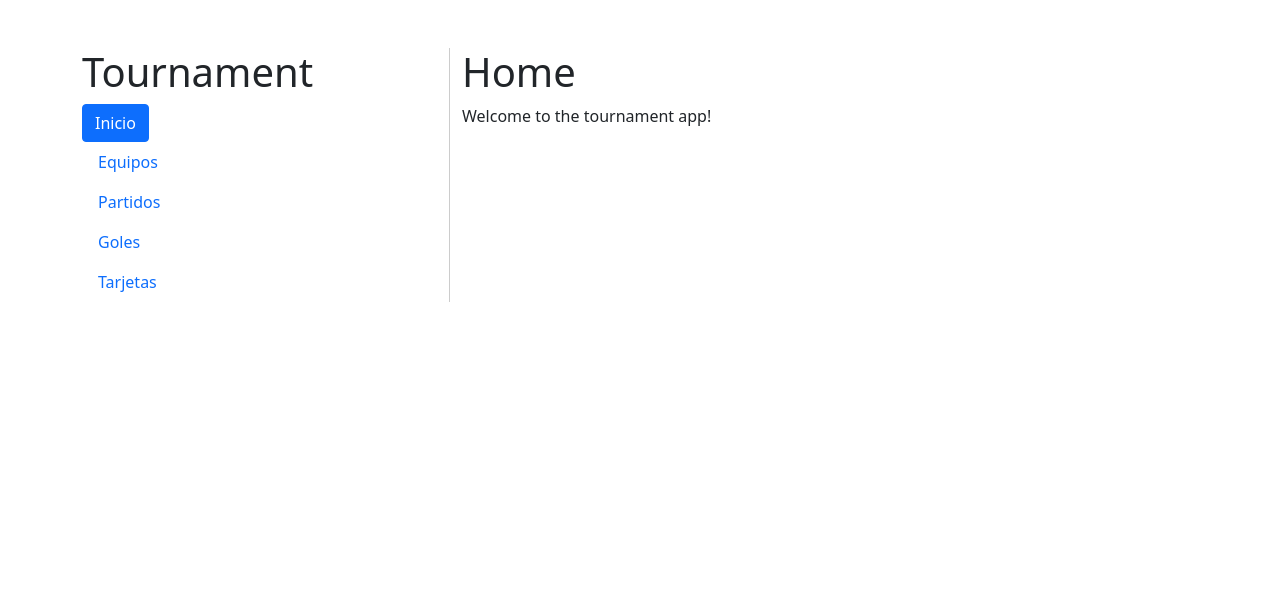
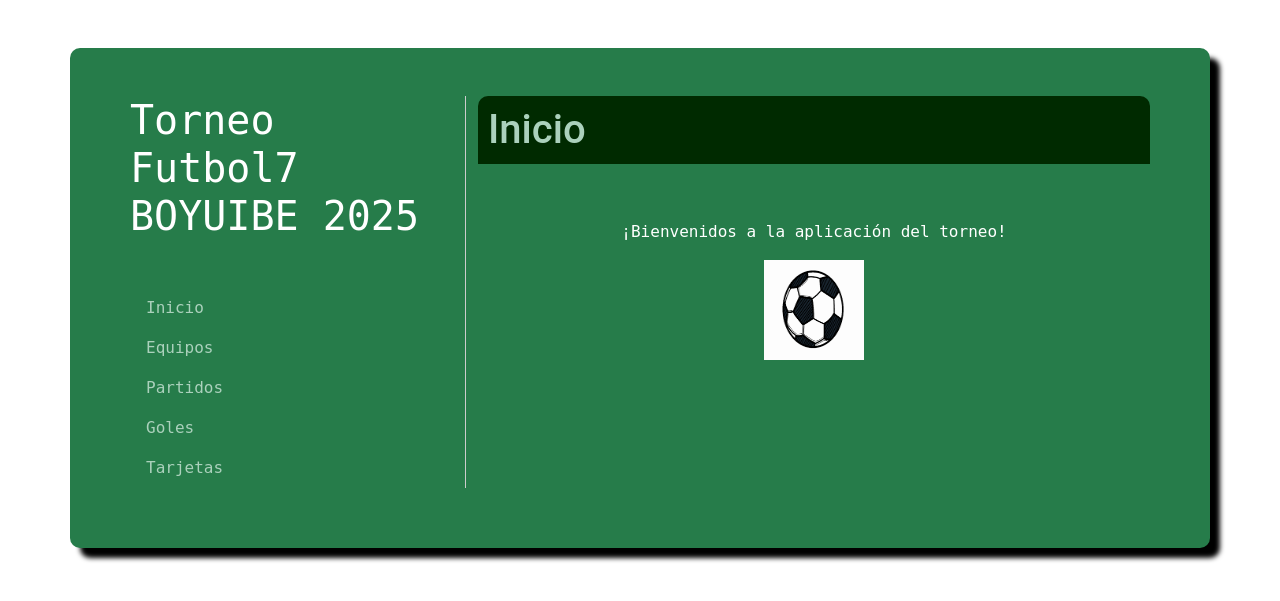
Before and after one commit to wfarelt/CAMPEONATO, a Django app: page / in a window 1280 px wide. Shown: the top 601 px of the page. Run offline with Django 5.2, Linux system fonts and the light colour scheme.

Commit message:
add style css

```diff
--- a/config/urls.py
+++ b/config/urls.py
@@ -16,9 +16,13 @@ Including another URLconf
 """
 from django.contrib import admin
 from django.urls import path, include
+from django.conf import settings
+from django.conf.urls.static import static
 
 urlpatterns = [
     path('admin/', admin.site.urls),
     # Include tournament app urls
     path('', include('tournament.urls')),
 ]
+if settings.DEBUG:
+    urlpatterns += static(settings.MEDIA_URL, document_root=settings.MEDIA_ROOT)
--- /dev/null
+++ b/static/tournament/css/style.css
@@ -0,0 +1,28 @@
+.bloque {
+    background-color: #267c4a;
+    font-family: monospace;
+    color: white;
+    border-radius: 10px;
+    box-shadow: 10px 10px 5px #000000;
+    height: 500px;
+}
+
+.titulo {
+    background-color: #002a00;
+    color: #abd1bc;
+    font-family: 'Roboto', sans-serif;
+    border-radius: 10px 10px 0px 0px;
+    padding: 10px;
+}
+
+.nav-link {
+    color: #abd1bc;
+}
+
+.nav-link:hover {
+    color: #002a00;
+}
+
+li a {
+    color: #abd1bc;
+}
--- a/tournament/templates/tournament/base.html
+++ b/tournament/templates/tournament/base.html
@@ -2,19 +2,22 @@
 <html lang="en">
 <head>
     <meta charset="UTF-8">
+    {% load static %}
     <meta name="viewport" content="width=device-width, initial-scale=1.0">
     <!-- Bootstrap CSS -->
     <link href="https://cdn.jsdelivr.net/npm/bootstrap@5.0.2/dist/css/bootstrap.min.css" rel="stylesheet" integrity="sha384-EVSTQN3/azprG1Anm3QDgpJLIm9Nao0Yz1ztcQTwFspd3yD65VohhpuuCOmLASjC" crossorigin="anonymous">
+    <!-- Css -->
+    <link rel="stylesheet" href="{% static 'tournament/css/style.css' %}">
     <title>Tournament</title>
 </head>
 <body>
-    <div class="container mt-5">
-        <div class="row">
+    <div class="container mt-5 bloque">
+        <div class="row p-5">
             <div class="col-md-4" style="border-right: 1px solid #ccc;">
-                <h1>Tournament</h1>
-                <ul class="nav flex-column">
+                <h1>Torneo Futbol7 BOYUIBE 2025</h1>
+                <ul class="nav flex-column mt-5">
                     <li class="nav-item">
-                        <a class="btn btn-primary btn-block" href="{% url 'home' %}">Inicio</a>
+                        <a class="nav-link" href="{% url 'home' %}">Inicio</a>
                     </li>
                     <li class="nav-item">
                         <a class="nav-link" href="{% url 'teams' %}">Equipos</a>
--- a/tournament/templates/tournament/home.html
+++ b/tournament/templates/tournament/home.html
@@ -1,6 +1,9 @@
 {% extends 'tournament/base.html' %}
-
+{% load static %}
 {% block content %}
-    <h1>Home</h1>
-    <p>Welcome to the tournament app!</p>
+    <h1 class="titulo">Inicio</h1>
+    <div class="text-center p-5">
+        <p>¡Bienvenidos a la aplicación del torneo!</p>
+        <img src="{% static 'tournament/img/logo.png' %}" alt="Logo" width="100" height="100">
+    </div>
 {% endblock %}
--- a/tournament/templates/tournament/teams.html
+++ b/tournament/templates/tournament/teams.html
@@ -1,10 +1,10 @@
 {% extends "tournament/base.html" %}
 
 {% block content %}
-    <h1>Teams</h1>
-    <ul>
+    <h1 class="titulo">Equipos</h1>
+    <ul class="p-5">
         {% for team in teams %}
-            <li>{{ team.name }}</li>
+            <li><a href="{% url 'team' team.id %}">{{ team.name }}</a></li>
         {% endfor %}
     </ul>
 {% endblock %}
--- a/tournament/urls.py
+++ b/tournament/urls.py
@@ -1,7 +1,8 @@
 from django.urls import path
-from .views import home, teams
+from .views import home, teams, team
 
 urlpatterns = [
     path('', home, name='home'),
     path('teams/', teams, name='teams'),
+    path('team/<int:team_id>/', team, name='team'),
 ]
--- a/tournament/views.py
+++ b/tournament/views.py
@@ -10,3 +10,7 @@ def home(request):
 def teams(request):
     teams = Team.objects.all()
     return render(request, 'tournament/teams.html', {'teams': teams})
+
+def team(request, team_id):
+    team = Team.objects.get(pk=team_id)
+    return render(request, 'tournament/team.html', {'team': team})
```
Also changed, not shown: config/settings.py (+7 -0 lines), tournament/templates/tournament/team.html (added, +28 -0 lines), static/tournament/img/logo.png (added), 1 other file.
